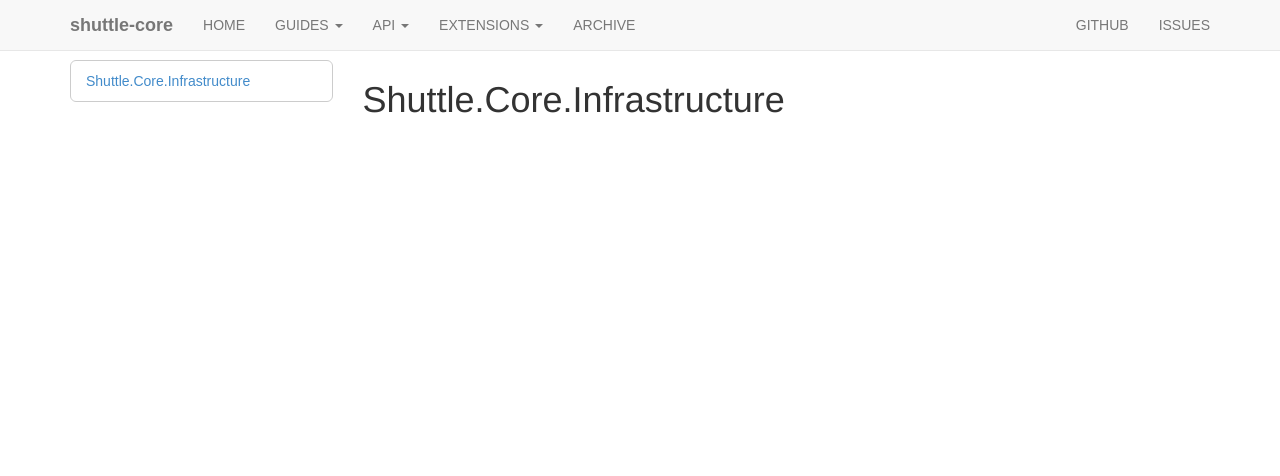
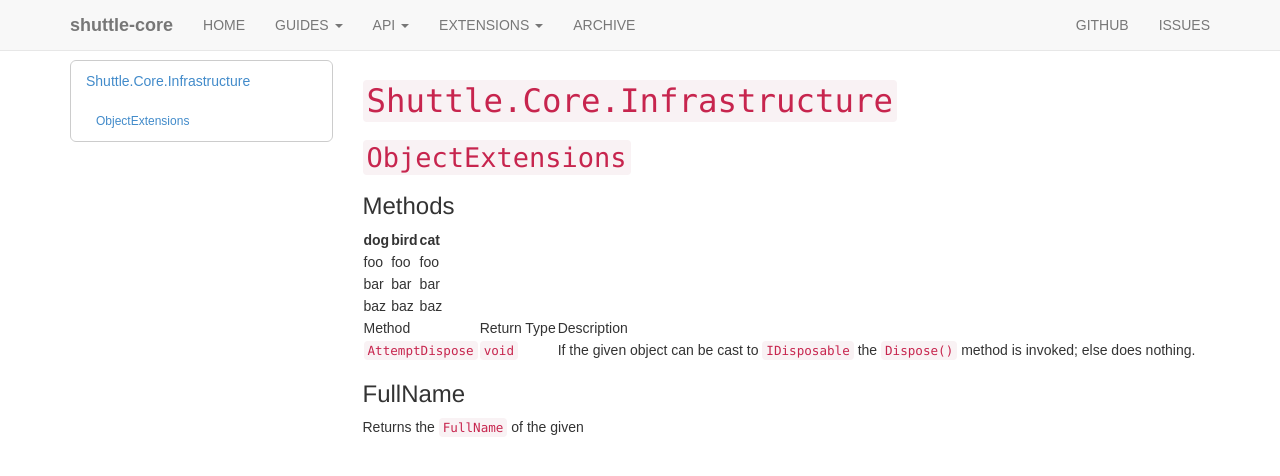
Before and after one commit to Shuttle/shuttle-core, a Jekyll site: the page built from api-infrastructure.md, in a window 1280 px wide. Shown: the top 476 px of the page. Built offline with Jekyll 4.4.1, drawn with Linux system fonts in a browser that asks for light colours; Markdown is read by kramdown in place of the engine named in the settings.

Commit message:
- testing tables

```diff
--- a/_config.yml
+++ b/_config.yml
@@ -5,6 +5,9 @@ baseurl: "http://shuttle.github.io/shuttle-core"
 
 paginate: 10
 
-markdown: redcarpet
 permalink: pretty
 pygments: true
+
+markdown: redcarpet
+redcarpet:
+  extensions: ["tables"]
--- a/api-infrastructure.md
+++ b/api-infrastructure.md
@@ -2,4 +2,21 @@
 title: Shuttle.Core.Infrastructure
 layout: api
 ---
-# Shuttle.Core.Infrastructure
+# `Shuttle.Core.Infrastructure`
+
+## `ObjectExtensions`
+
+### Methods
+
+dog | bird | cat
+----|------|----
+foo | foo  | foo
+bar | bar  | bar
+baz | baz  | baz
+
+| Method		| Return Type	| Description |
+| `AttemptDispose` | `void`	| If the given object can be cast to `IDisposable` the `Dispose()` method is invoked; else does nothing. |
+
+### FullName
+
+Returns the `FullName` of the given
```
